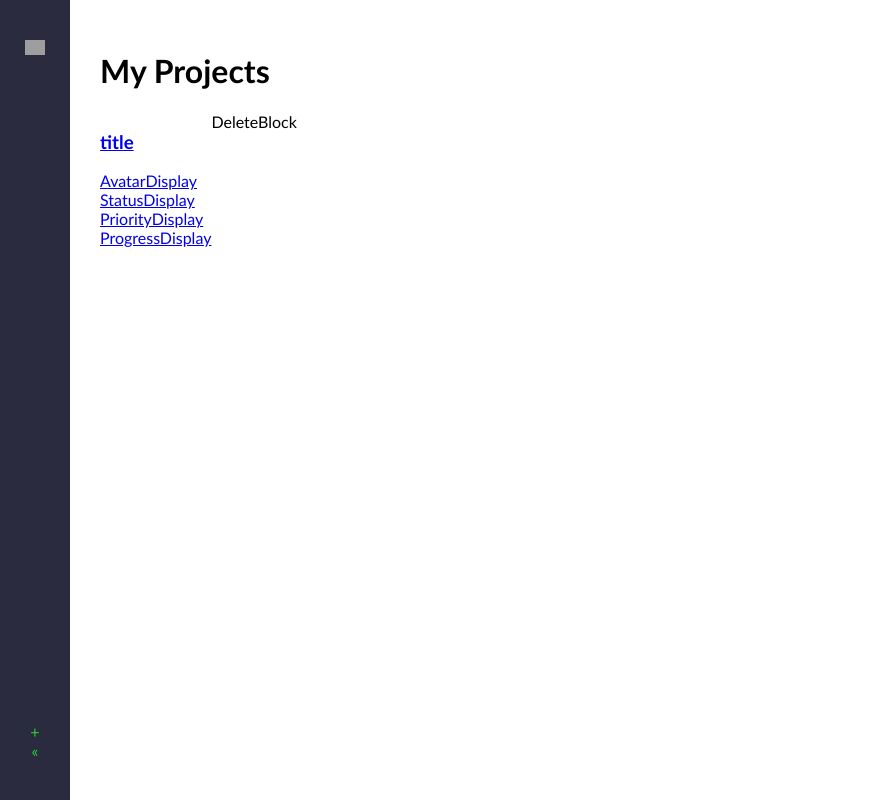
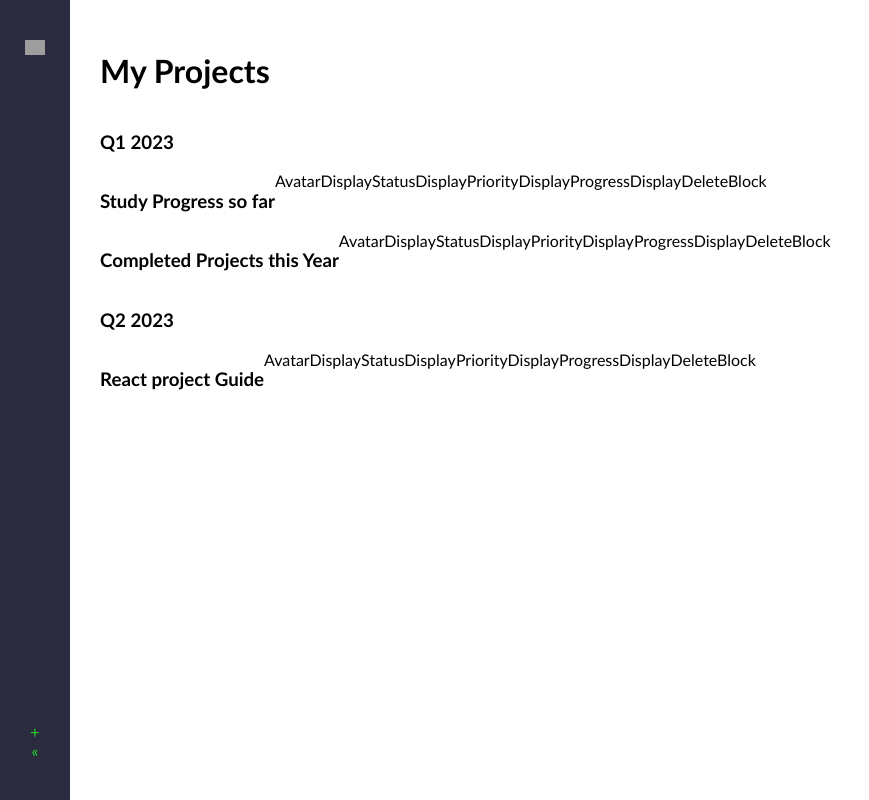
Before and after one commit to felix1805/crm-manager, a React (Create React App) app: page / in a window 1280 px wide. Shown: the whole page, without its empty margins (0-869 px from the left). Built offline with nearby package versions, Linux system fonts and the light colour scheme; grey boxes are pictures that could not be loaded.

Commit message:
started building dashboard further, added dummy tickets and created mapping and filter system

```diff
--- a/src/components/TicketCard.js
+++ b/src/components/TicketCard.js
@@ -7,17 +7,17 @@
 
 
 
-const TicketCard = () => {
+const TicketCard = ({ color, ticket }) => {
   return (
     <div className="ticket-card">
-      <Link>
+      {/* <Link> */}
         <div className="ticket-color"></div>
-        <h3>title</h3>
+        <h3>{ticket.title}</h3>
         <AvatarDisplay />
         <StatusDisplay />
         <PriorityDisplay />
         <ProgressDisplay />
-      </Link>
+      {/* </Link> */}
       <DeleteBlock />
     </div>
   )
--- a/src/pages/Dashboard.js
+++ b/src/pages/Dashboard.js
@@ -39,14 +39,36 @@
       timestamp: '2023-06-14T13:57:26-0400'
     }
   ]
+
+  const uniqueCategories = [
+    ...new Set(tickets?.map(({ category }) => category))
+  ]
+
+  console.log(uniqueCategories)
+
   return (
     <div className="dashboard">
       <h1>My Projects</h1>
       <div className="ticket-container">
-        <TicketCard/>
+
+        {tickets && uniqueCategories?.map((uniqueCategory, categoryIndex) => (
+          <div key={categoryIndex}>
+            <h3>{uniqueCategory}</h3>
+            {tickets.filter(ticket => ticket.category === uniqueCategory)
+              .map((filteredTicket, _index) => (
+                <TicketCard
+                  id={_index}
+                  color={filteredTicket.color}
+                  ticket={filteredTicket}
+                />
+              ))
+            }
+          </div>
+        ))}
+
       </div>
     </div>
   )
 };
 
-export default Dashboard
+export default Dashboard;
```
Also changed, not shown: 1 other file (tests, documents, lock files or other folders). Lines whose indentation alone changed are shown as unchanged.
